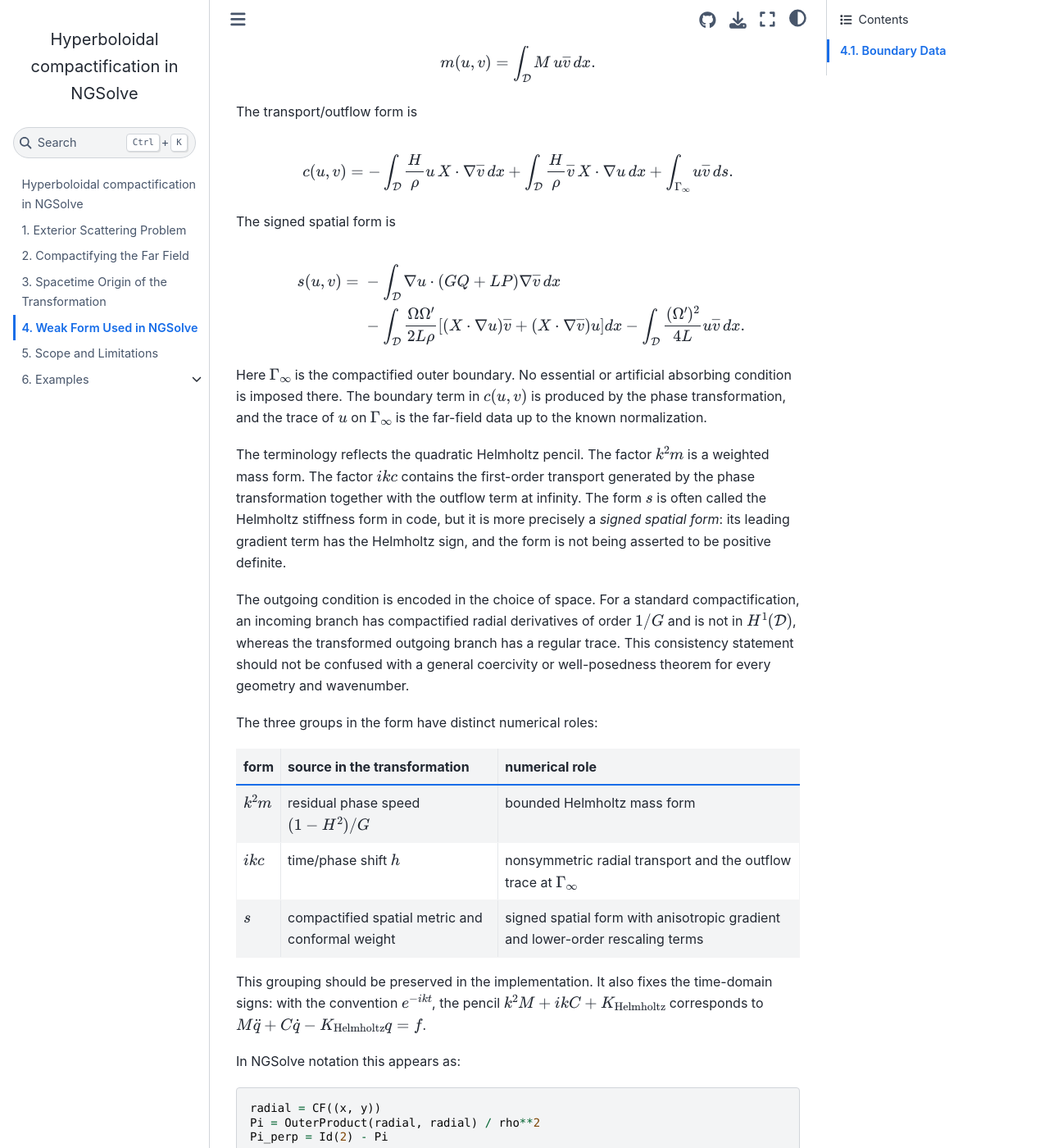
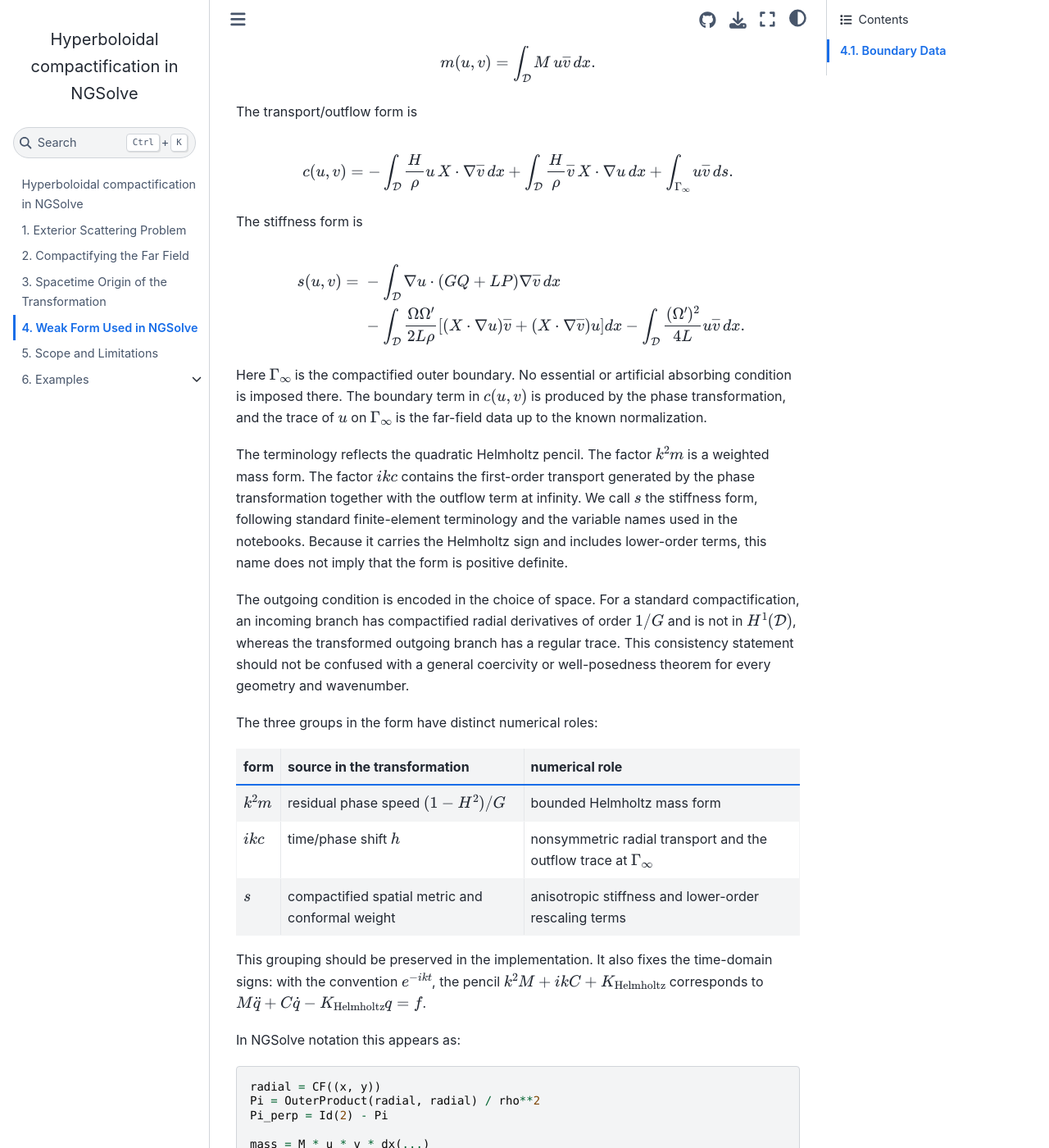
Before and after one commit to markuswess/hypFEM, a Jupyter Book: the page built from weak_form_ngsolve.md, in a window 1280 px wide and 1400 px high, scrolled down 1473 px. Shown: the whole window at 82% size. Built offline with Jupyter Book 1.0.4 settings and Sphinx 7.4.7 and the Sphinx Book theme 1.1.4, drawn with Linux system fonts in a browser that asks for light colours; pages that are not in the unit, such as notebooks, are missing from menus.

Commit message:
Use standard stiffness-form terminology

```diff
--- a/weak_form_ngsolve.md
+++ b/weak_form_ngsolve.md
@@ -87,7 +87,7 @@ c(u,v)= -\int_{\mathcal D}
 \end{aligned}
 $$
 
-The signed spatial form is
+The stiffness form is
 
 $$
 \begin{aligned}
@@ -106,7 +106,7 @@ $$
 
 Here $\Gamma_\infty$ is the compactified outer boundary. No essential or artificial absorbing condition is imposed there. The boundary term in $c(u,v)$ is produced by the phase transformation, and the trace of $u$ on $\Gamma_\infty$ is the far-field data up to the known normalization.
 
-The terminology reflects the quadratic Helmholtz pencil. The factor $k^2m$ is a weighted mass form. The factor $ikc$ contains the first-order transport generated by the phase transformation together with the outflow term at infinity. The form $s$ is often called the Helmholtz stiffness form in code, but it is more precisely a *signed spatial form*: its leading gradient term has the Helmholtz sign, and the form is not being asserted to be positive definite.
+The terminology reflects the quadratic Helmholtz pencil. The factor $k^2m$ is a weighted mass form. The factor $ikc$ contains the first-order transport generated by the phase transformation together with the outflow term at infinity. We call $s$ the stiffness form, following standard finite-element terminology and the variable names used in the notebooks. Because it carries the Helmholtz sign and includes lower-order terms, this name does not imply that the form is positive definite.
 
 The outgoing condition is encoded in the choice of space. For a standard compactification, an incoming branch has compactified radial derivatives of order $1/G$ and is not in $H^1(\mathcal D)$, whereas the transformed outgoing branch has a regular trace. This consistency statement should not be confused with a general coercivity or well-posedness theorem for every geometry and wavenumber.
 
@@ -116,7 +116,7 @@ The three groups in the form have distinct numerical roles:
 | --- | --- | --- |
 | $k^2m$ | residual phase speed $(1-H^2)/G$ | bounded Helmholtz mass form |
 | $ikc$ | time/phase shift $h$ | nonsymmetric radial transport and the outflow trace at $\Gamma_\infty$ |
-| $s$ | compactified spatial metric and conformal weight | signed spatial form with anisotropic gradient and lower-order rescaling terms |
+| $s$ | compactified spatial metric and conformal weight | anisotropic stiffness and lower-order rescaling terms |
 
 This grouping should be preserved in the implementation. It also fixes the time-domain signs: with the convention $e^{-ikt}$, the pencil $k^2M+ikC+K_{\rm Helmholtz}$ corresponds to $M\ddot q+C\dot q-K_{\rm Helmholtz}q=f$.
 
```
